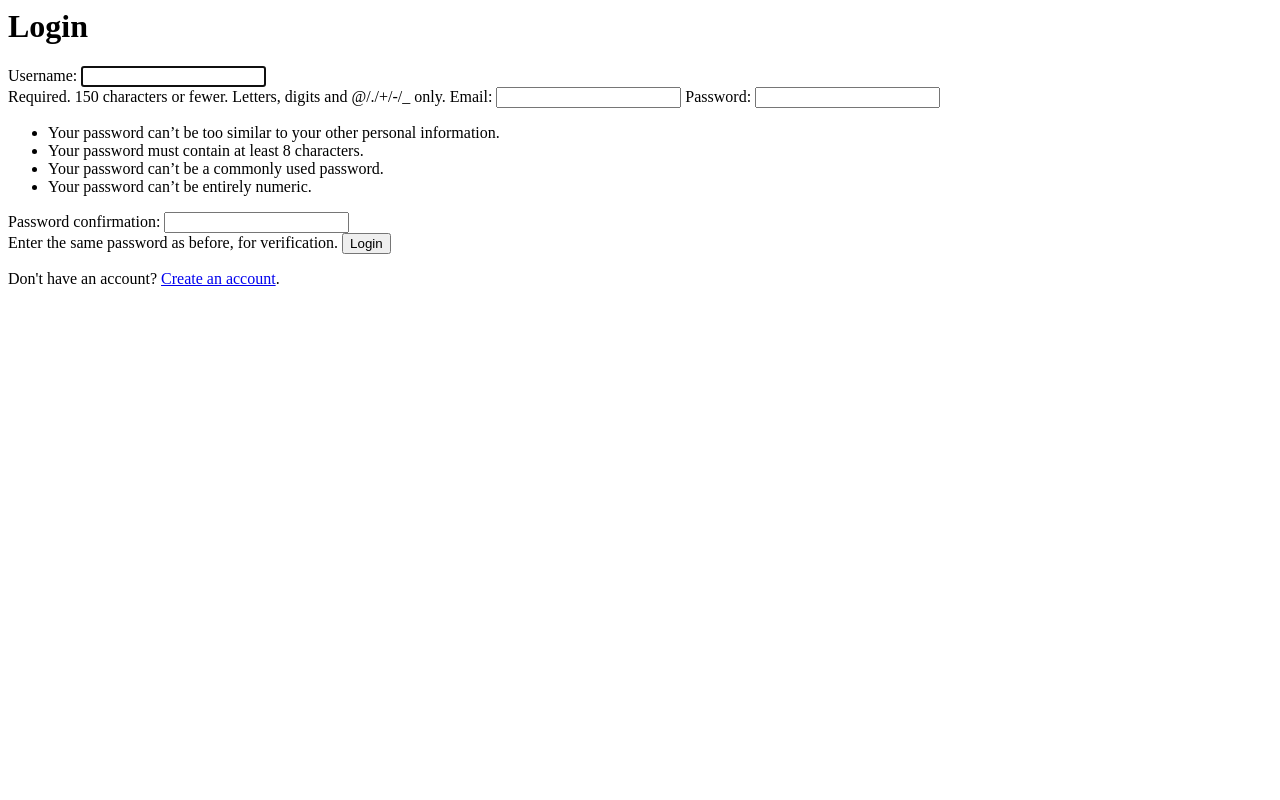
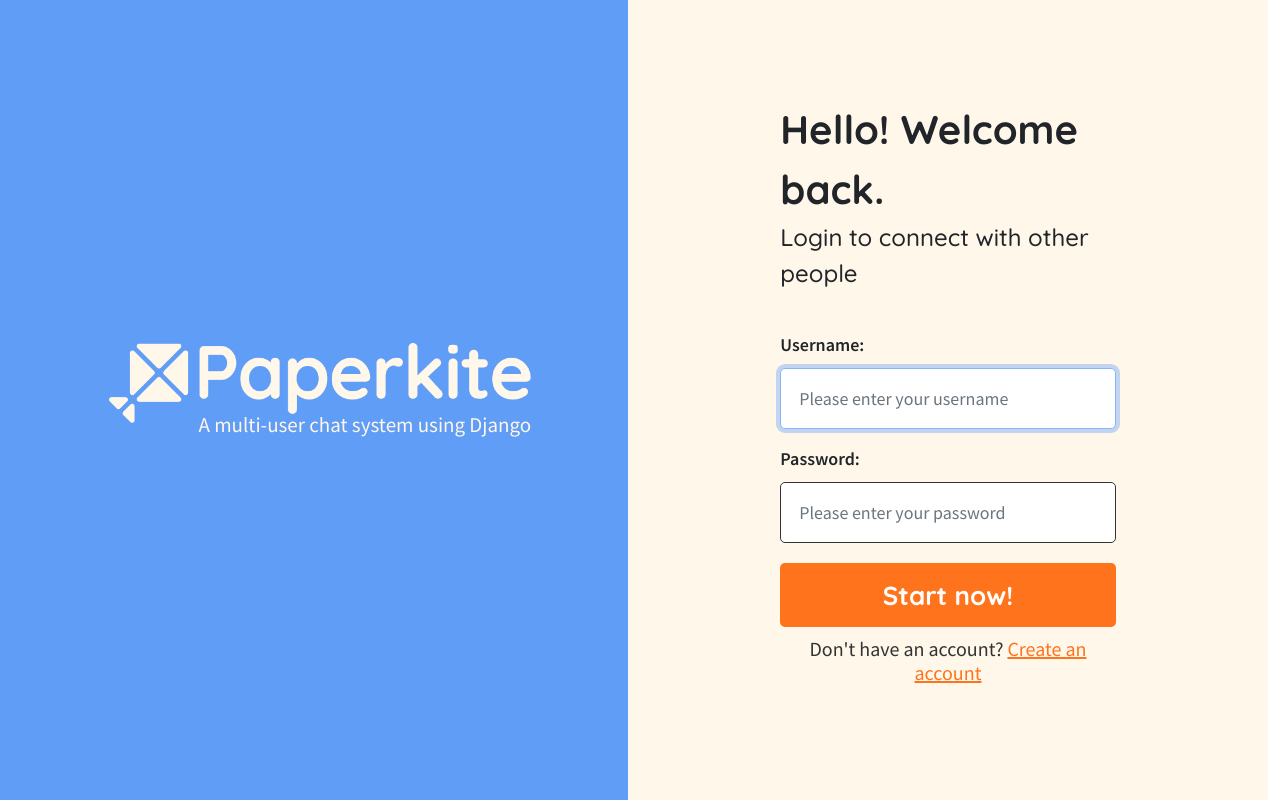
Before and after one commit to chacychavez/paperkite, a Django app: template chat/templates/chat/login.html in a window 1280 px wide. Run offline with Django 4.2, Linux system fonts and the light colour scheme; the template is opened without the code that fills it: values that come from a table or form of the project are taken from there, others are empty.

Commit message:
Implement Login UI

```diff
--- a/chat/forms.py
+++ b/chat/forms.py
@@ -1,5 +1,5 @@
 from django import forms
-from django.contrib.auth.forms import UserCreationForm
+from django.contrib.auth.forms import AuthenticationForm, UserCreationForm
 from django.contrib.auth.models import User
 
 # Create your forms here.
@@ -18,3 +18,14 @@ class NewUserForm(UserCreationForm):
         if commit:
             user.save()
         return user
+
+
+class CustomLoginForm(AuthenticationForm):
+    def __init__(self, *args, **kwargs):
+        super().__init__(*args, **kwargs)
+        self.fields["username"].widget.attrs.update(
+            {"class": "form-control", "placeholder": "Please enter your username"}
+        )
+        self.fields["password"].widget.attrs.update(
+            {"class": "form-control", "placeholder": "Please enter your password"}
+        )
--- /dev/null
+++ b/chat/static/css/login.css
@@ -0,0 +1,142 @@
+.logo-container, .form-container {
+    display: flex;
+    flex-direction: column;
+    justify-content: center;
+    align-items: center;
+    height: 100vh
+}
+.logo-container {
+    background-color: #5F9DF7;
+}
+.logo-container p {
+    font-family: 'Source Sans Pro', sans-serif;
+    font-size: 36px;
+    color: #FFF7E9;
+    margin-top: -24px;
+    text-align: right;
+}
+
+.form-container {
+    background-color: #FFF7E9;
+}
+
+.login-header-container {
+    margin-bottom: 40px;
+}
+
+.login-header {
+    font-family: 'Quicksand';
+    font-weight: 700;
+    font-size: 40px;
+}
+
+.login-subheader {
+    font-family: 'Quicksand';
+    font-weight: 500;
+    font-size: 24px;
+}
+
+.errorlist.nonfield {
+    padding-left: 22px;
+    font-size: 14px;
+    color: #FD1F47;
+}
+
+.form-group label {
+    font-family: 'Source Sans Pro';
+    font-weight: 600;
+    font-size: 18px;
+    margin-bottom: 10px;
+}
+
+.form-group input {
+    padding: 16px 18px;
+
+    background: #FFFFFF;
+    border: 1px solid #333333;
+    border-radius: 5px;
+
+    font-family: 'Source Sans Pro';
+    font-style: normal;
+    font-weight: 400;
+    font-size: 18px;
+
+    margin-bottom: 16px;
+}
+
+.form-button {
+    margin-top: 4px;
+    width: 100%;
+    height: 64px;
+    left: 912px;
+    top: 622px;
+
+    background: #FF731D;
+    border-radius: 5px;
+
+    font-family: 'Quicksand';
+    font-weight: 700;
+    font-size: 26px;
+    color: #FFFFFF;
+
+    border: none;
+}
+
+.register-span {
+    margin-top: 10px;
+    font-family: 'Source Sans Pro';
+    font-weight: 400;
+    font-size: 20px;
+    line-height: 24px;
+    color: #333333;
+}
+
+.register-link {
+    font-family: 'Source Sans Pro';
+    font-weight: 400;
+    font-size: 20px;
+    color: #FF731D;
+
+}
+
+
+@media screen and (max-width: 800px) {
+    .logo-container img {
+        height: 64px;
+    }
+    .logo-container p {
+        font-size: 17px;
+        margin-top: -10px;
+    }
+}
+
+@media screen and (max-width: 1500px) and (min-width: 800px) {
+    .logo-container img {
+        height: 80px;
+    }
+    .logo-container p {
+        font-size: 21px;
+        margin-top: -14px;
+    }
+}
+
+
+@media screen and (max-width: 400px) {
+    .login-header {
+        font-size: 30px;
+    }
+
+    .login-subheader {
+        font-family: 'Quicksand';
+        font-weight: 500;
+        font-size: 18px;
+    }
+
+    .register-span {
+        text-align: center;
+    }
+
+    .register-link {
+        display: block;
+    }
+}
--- /dev/null
+++ b/chat/templates/chat/base.html
@@ -0,0 +1,31 @@
+<!DOCTYPE html>
+<html lang="en">
+  <head>
+    {% block metatags %}
+      <meta charset="UTF-8">
+      <meta name="viewport" content="width=device-width, initial-scale=1.0">
+    {% endblock %}
+
+    {% block css %}
+    <link href="https://cdn.jsdelivr.net/npm/bootstrap@5.2.2/dist/css/bootstrap.min.css" rel="stylesheet" integrity="sha384-Zenh87qX5JnK2Jl0vWa8Ck2rdkQ2Bzep5IDxbcnCeuOxjzrPF/et3URy9Bv1WTRi" crossorigin="anonymous">
+    {% endblock %}
+
+    {% block fonts %}
+      <link rel="preconnect" href="https://fonts.googleapis.com">
+      <link rel="preconnect" href="https://fonts.gstatic.com" crossorigin>
+      <link href="https://fonts.googleapis.com/css2?family=Quicksand:wght@300;400;500;600;700&family=Source+Sans+Pro:ital,wght@0,200;0,300;0,400;0,600;0,700;0,900;1,200;1,300;1,400;1,600;1,700;1,900&display=swap" rel="stylesheet">
+    {% endblock %}
+
+    <title>Paperkite | {% block title %}{% endblock %}</title>
+  </head>
+
+  <body>
+    <div>
+        {% block content %}{% endblock %}
+    </div>
+
+    {% block js%}
+      <script src="https://cdn.jsdelivr.net/npm/bootstrap@5.2.2/dist/js/bootstrap.bundle.min.js" integrity="sha384-OERcA2EqjJCMA+/3y+gxIOqMEjwtxJY7qPCqsdltbNJuaOe923+mo//f6V8Qbsw3" crossorigin="anonymous"></script>
+    {% endblock %}
+  </body>
+</html>
--- a/chat/templates/chat/login.html
+++ b/chat/templates/chat/login.html
@@ -1,16 +1,48 @@
+{% extends "chat/base.html" %}
+
+{% block title %}Login{% endblock %}
 
 {% block content %}
 
+{% load static %}
 
-<!--Login-->
-<div class="container py-5">
-  <h1>Login</h1>
-  <form method="POST">
-    {% csrf_token %}
-    {{ login_form }}
-    <button class="btn btn-primary" type="submit">Login</button>
-  </form>
-  <p class="text-center">Don't have an account? <a href="/register">Create an account</a>.</p>
+{% block extra_css %}
+  <link rel="stylesheet" type="text/css" href="{% static 'css/login.css' %}">
+{% endblock  %}
+
+<div class="login-container container-fluid">
+  <div class="row">
+    <div class="col-md-12 col-lg-6 logo-container">
+      <div>
+        <img src="{% static 'images/logo.png' %}" />
+        <p>A multi-user chat system using Django</p>
+      </div>
+    </div>
+    <div class="col-md-12 col-lg-6 form-container row justify-content-center">
+      <div class="col-lg-7 col-md-8 col-sm-8 col-10 login-header-container">
+        <div class="login-header">Hello! Welcome back.</div>
+        <span class="login-subheader">Login to connect with other people</span>
+      </div>
+      <form class="col-lg-7 col-md-8 col-sm-8 col-10" method="POST">
+        {% csrf_token %}
+        {{ form.non_field_errors }}
+        <div class="form-group ">
+            <label class="form-label" for="{{ form.username.id_for_label }}">Username:</label>
+            {{ form.username }}
+            {{ form.username.errors }}
+        </div>
+        <div class="form-group ">
+            <label class="form-label" for="{{ form.password.id_for_label }}">Password:</label>
+            {{ form.password }}
+            {{ form.password.errors }}
+        </div>
+        <div class="">
+          <button class="form-button " type="submit">Start now!</button>
+        </div>
+      </form>
+      <p class="col-lg-7 col-md-8 col-sm-8 col-10 register-span text-center">Don't have an account? <a class="register-link" href="/register">Create an account</a></p>
+    </div>
+  </div>
 </div>
 
 {% endblock %}
--- a/chat/urls.py
+++ b/chat/urls.py
@@ -1,23 +1,31 @@
 from django.urls import path
 
-from . import views
+from .views import (
+    ConversationsView,
+    ConversationView,
+    IndexView,
+    login_request,
+    logout_request,
+    register_request,
+    send_message,
+)
 
 app_name = "chat"
 urlpatterns = [
     # ex: /chat/
-    path("", views.IndexView.as_view(), name="index"),
-    path("login", views.login_request, name="login"),
-    path("register", views.register_request, name="register"),
-    path("logout", views.logout_request, name="logout"),
-    path("conversations/", views.ConversationsView.as_view(), name="conversations"),
+    path("", IndexView.as_view(), name="index"),
+    path("login/", login_request, name="login"),
+    path("register/", register_request, name="register"),
+    path("logout/", logout_request, name="logout"),
+    path("conversations/", ConversationsView.as_view(), name="conversations"),
     path(
         "conversations/<int:pk>/",
-        views.ConversationView.as_view(),
+        ConversationView.as_view(),
         name="conversation",
     ),
     path(
         "conversations/<int:pk>/send_message/",
-        views.send_message,
+        send_message,
         name="send_message",
     ),
 ]
--- a/paperkite/settings.py
+++ b/paperkite/settings.py
@@ -71,6 +71,8 @@ TEMPLATES = [
 
 WSGI_APPLICATION = "paperkite.wsgi.application"
 
+STATIC_URL = "static/"
+
 
 # Database
 # https://docs.djangoproject.com/en/4.1/ref/settings/#databases
```
Also changed, not shown: chat/views.py (+5 -5 lines), chat/static/images/logo.png (added).
